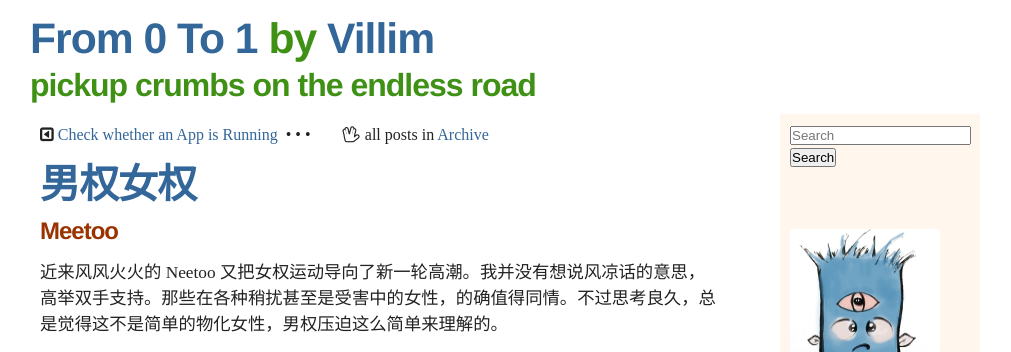
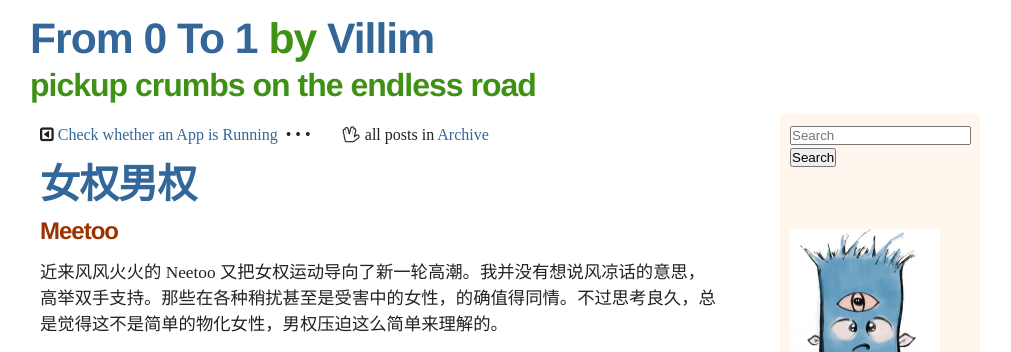
Before and after one commit to villim/villim.github.io, a Jekyll site: the page built from _posts/2018-08-25-women-rights-men-rights.md, in a window 1280 px wide. Shown: the top 352 px of the page, without its empty margins (135-1146 px from the left). Built offline with Jekyll 4.4.1, drawn with Linux system fonts in a browser that asks for light colours.

```diff
--- a/_posts/2018-08-25-women-rights-men-rights.md
+++ b/_posts/2018-08-25-women-rights-men-rights.md
@@ -1,5 +1,5 @@
 ---
-title: 男权女权
+title: 女权男权
 layout: post
 ---
 
```
